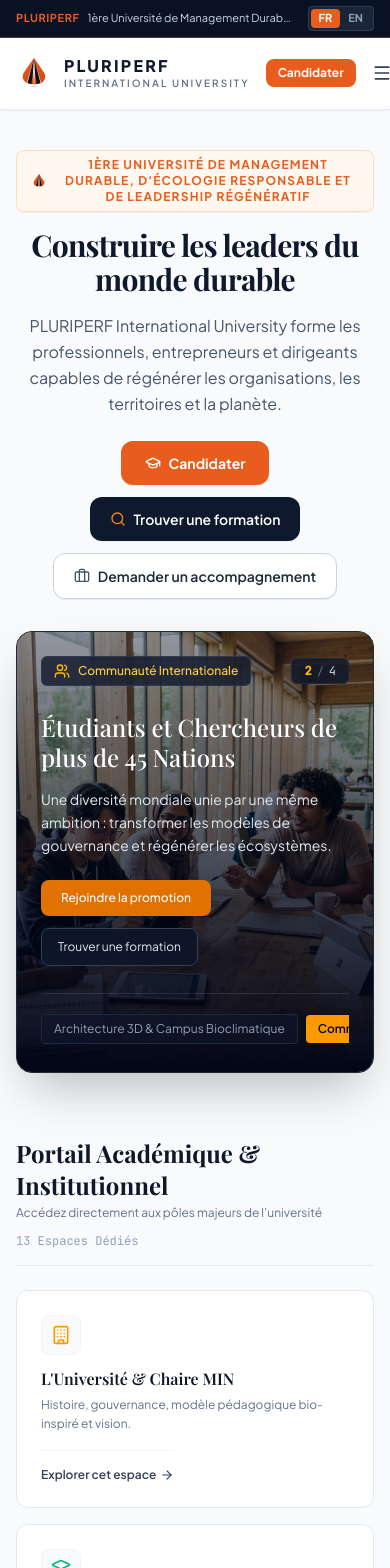
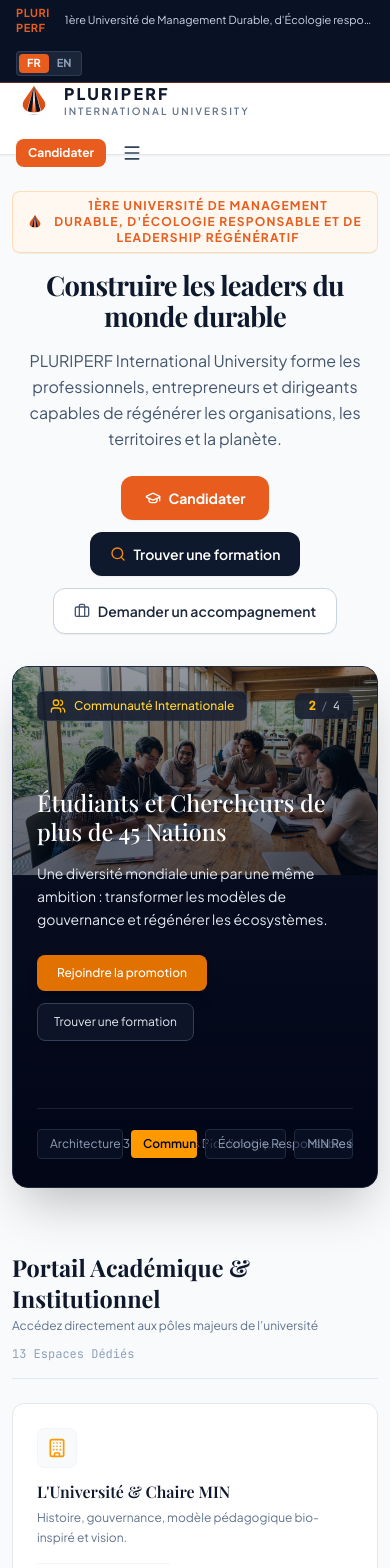
Before and after one commit to bossombra1/PLURIPERF, a React (Vite) app: page / in a window 390 px wide. Shown: the top 1568 px of the page. Built offline with nearby package versions, Linux system fonts and the light colour scheme; a web font is replaced by a local one.

Commit message:
fix: rendre l'interface totalement responsive

```diff
--- a/src/index.css
+++ b/src/index.css
@@ -7,7 +7,25 @@
     --font-mono: 'JetBrains Mono', monospace;
   }
 
+  *,
+  *::before,
+  *::after {
+    box-sizing: border-box;
+  }
+
+  html {
+    width: 100%;
+    min-width: 320px;
+    overflow-x: hidden;
+    scroll-behavior: smooth;
+    -webkit-text-size-adjust: 100%;
+  }
+
   body {
+    width: 100%;
+    min-width: 320px;
+    margin: 0;
+    overflow-x: hidden;
     font-family: var(--font-sans);
     background-color: #f8fafc;
     color: #0f172a;
@@ -15,8 +33,47 @@
     -webkit-font-smoothing: antialiased;
   }
 
+  #root {
+    width: 100%;
+    min-height: 100vh;
+    overflow-x: clip;
+  }
+
   h1, h2, h3, .font-serif-prestige {
     font-family: var(--font-serif);
+  }
+
+  img,
+  svg,
+  video,
+  canvas {
+    max-width: 100%;
+  }
+
+  img,
+  video {
+    height: auto;
+  }
+
+  button,
+  input,
+  select,
+  textarea {
+    font: inherit;
+  }
+
+  button {
+    -webkit-tap-highlight-color: transparent;
+  }
+
+  input,
+  select,
+  textarea {
+    max-width: 100%;
+  }
+
+  textarea {
+    resize: vertical;
   }
 }
 
@@ -38,3 +95,220 @@
 ::-webkit-scrollbar-thumb:hover {
   background: #94a3b8;
 }
+
+/* =========================================================
+   PLURIPERF — responsive foundation
+   Mobile first: 320px → 480px → 640px → 768px → 1024px+
+   ========================================================= */
+
+/* Prevent flex/grid children from forcing horizontal overflow. */
+.flex > *,
+.grid > * {
+  min-width: 0;
+}
+
+/* Long institutional text must wrap instead of widening the page. */
+h1,
+h2,
+h3,
+h4,
+h5,
+h6,
+p,
+li,
+a,
+button,
+label,
+span {
+  overflow-wrap: anywhere;
+}
+
+/* Keep media and common content inside their containers. */
+iframe,
+embed,
+object {
+  max-width: 100%;
+}
+
+/* Tables remain usable on narrow screens instead of breaking the layout. */
+table {
+  max-width: 100%;
+}
+
+[role="dialog"] {
+  max-width: calc(100vw - 2rem);
+}
+
+/* Touch targets: comfortable without changing desktop sizing. */
+@media (max-width: 639px) {
+  body {
+    font-size: 15px;
+  }
+
+  /* Main content: remove excessive side padding on very small phones. */
+  main.flex-1 {
+    padding-left: 0.75rem !important;
+    padding-right: 0.75rem !important;
+    padding-top: 0.75rem !important;
+  }
+
+  /* Common two-column forms/cards become one column. */
+  .grid.grid-cols-2 {
+    grid-template-columns: minmax(0, 1fr) !important;
+  }
+
+  /* Prevent oversized fixed-width controls from creating horizontal scroll. */
+  [class*="w-96"],
+  [class*="w-80"],
+  [class*="max-w-"] {
+    max-width: 100%;
+  }
+
+  /* Hero: preserve visual impact while keeping the complete CTA area visible. */
+  .group > .relative.h-\[440px\],
+  .group > .relative.h-\[500px\],
+  .group > .relative.h-\[560px\] {
+    min-height: 520px;
+    height: auto !important;
+  }
+
+  /* Modal shells: fit every phone, including 320px devices. */
+  .fixed.inset-0 > .bg-white.rounded-2xl {
+    width: min(100%, 28rem) !important;
+    max-height: calc(100dvh - 1rem);
+    overflow-y: auto;
+    margin: 0.5rem;
+    padding: 1rem !important;
+    border-radius: 1rem;
+  }
+
+  /* Long modal headings and descriptions stay readable. */
+  .fixed.inset-0 h3 {
+    line-height: 1.25;
+  }
+
+  /* Footer content should never force a horizontal scrollbar. */
+  footer .flex.items-center {
+    min-width: 0;
+  }
+
+  footer .flex.items-center > span,
+  footer .flex.items-center > a {
+    min-width: 0;
+  }
+}
+
+/* Small tablets / large phones. */
+@media (min-width: 640px) and (max-width: 767px) {
+  main.flex-1 {
+    padding-left: 1rem !important;
+    padding-right: 1rem !important;
+  }
+
+  .grid.grid-cols-2 {
+    grid-template-columns: minmax(0, 1fr) !important;
+  }
+}
+
+/* Tablet portrait: avoid dense two-column controls and oversized cards. */
+@media (max-width: 767px) {
+  .grid.md\:grid-cols-2 {
+    grid-template-columns: minmax(0, 1fr) !important;
+  }
+
+  .grid.lg\:grid-cols-2 {
+    grid-template-columns: minmax(0, 1fr) !important;
+  }
+
+  /* Any horizontal action group may wrap on tablets/phones. */
+  .flex.items-center.justify-between {
+    flex-wrap: wrap;
+  }
+
+  /* Dropdowns/popovers must stay inside the viewport. */
+  .absolute {
+    max-width: calc(100vw - 1rem);
+  }
+
+  /* Improve native form controls on touch screens. */
+  input,
+  select,
+  textarea {
+    min-height: 2.625rem;
+  }
+}
+
+/* Phone landscape and small tablet: keep hero text/buttons usable. */
+@media (max-width: 767px) {
+  .text-5xl {
+    font-size: clamp(2rem, 9vw, 3rem) !important;
+    line-height: 1.05 !important;
+  }
+
+  .text-4xl {
+    font-size: clamp(1.75rem, 8vw, 2.5rem) !important;
+    line-height: 1.1 !important;
+  }
+
+  .text-3xl {
+    font-size: clamp(1.5rem, 7vw, 2rem) !important;
+  }
+
+  .text-2xl {
+    font-size: clamp(1.25rem, 6vw, 1.65rem) !important;
+  }
+}
+
+/* Tablet landscape / laptop transition. */
+@media (min-width: 768px) and (max-width: 1023px) {
+  main.flex-1 {
+    padding-left: 1.25rem !important;
+    padding-right: 1.25rem !important;
+  }
+
+  .grid.lg\:grid-cols-3,
+  .grid.lg\:grid-cols-4,
+  .grid.lg\:grid-cols-5 {
+    grid-template-columns: repeat(2, minmax(0, 1fr)) !important;
+  }
+}
+
+/* Very narrow screens: prioritize readability over decorative spacing. */
+@media (max-width: 380px) {
+  .px-6 {
+    padding-left: 1rem !important;
+    padding-right: 1rem !important;
+  }
+
+  .p-6 {
+    padding: 1rem !important;
+  }
+
+  .gap-6 {
+    gap: 1rem !important;
+  }
+
+  .gap-8 {
+    gap: 1.25rem !important;
+  }
+
+  .fixed.inset-0 {
+    padding: 0.5rem !important;
+  }
+}
+
+/* Respect users who request reduced motion. */
+@media (prefers-reduced-motion: reduce) {
+  html {
+    scroll-behavior: auto;
+  }
+
+  *,
+  *::before,
+  *::after {
+    animation-duration: 0.01ms !important;
+    animation-iteration-count: 1 !important;
+    transition-duration: 0.01ms !important;
+    scroll-behavior: auto !important;
+  }
+}
```
